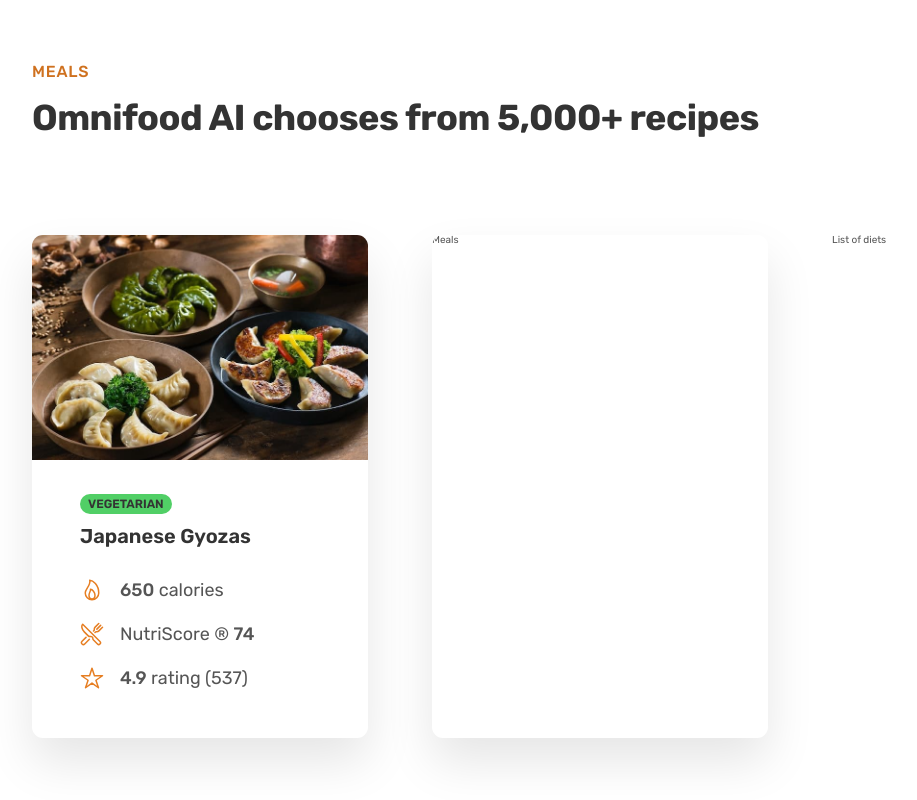
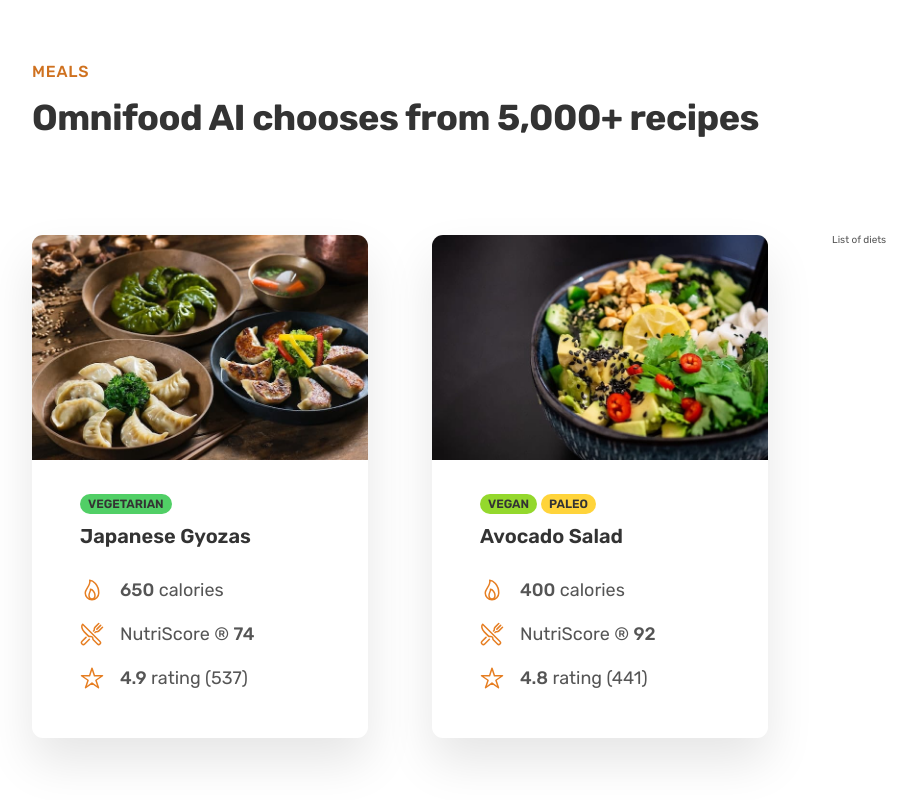
Before and after one commit to DanielKuznetsov/Omnifood-Project, a plain HTML site: page index.html in a window 1280 px wide. Shown: the part 2597-3397 px from the top of the page, without its empty margins (40-957 px from the left). Drawn offline with nearby package versions, Linux system fonts and the light colour scheme.

Commit message:
finish styling 2nd meal card

```diff
--- a/css/general.css
+++ b/css/general.css
@@ -185,3 +185,15 @@ body {
 strong {
   font-weight: 500;
 }
+
+.tag--vegetarian {
+  background-color: #51cf66;
+}
+
+.tag--vegan {
+  background-color: #94d82d;
+}
+
+.tag--paleo {
+  background-color: #ffd43b;
+}
--- a/css/style.css
+++ b/css/style.css
@@ -225,6 +225,8 @@
 
 .meal-tags {
   margin-bottom: 1.2rem;
+  display: flex;
+  gap: 0.4rem;
 }
 
 .tag {
@@ -232,7 +234,6 @@
   padding: 0.4rem 0.8rem;
   font-size: 1.2rem;
   text-transform: uppercase;
-  background-color: #51cf66;
   color: #333;
   border-radius: 1rem;
   font-weight: 600;
--- a/index.html
+++ b/index.html
@@ -184,7 +184,7 @@
 
             <div class="meal-content">
               <div class="meal-tags">
-                <span class="tag">Vegetarian</span>
+                <span class="tag tag--vegetarian">Vegetarian</span>
               </div>
               <p class="meal-title">Japanese Gyozas</p>
               <ul class="meal-attributes">
@@ -207,7 +207,38 @@
             </div>
           </div>
 
-          <div class="meal">Meals</div>
+          <div class="meal">
+            <img
+              class="meal-img"
+              src="img/meals/meal-2.jpg"
+              alt="Image of Japanese Gyozas"
+            />
+
+            <div class="meal-content">
+              <div class="meal-tags">
+                <span class="tag tag--vegan">Vegan</span>
+                <span class="tag tag--paleo">Paleo</span>
+              </div>
+              <p class="meal-title">Avocado Salad</p>
+              <ul class="meal-attributes">
+                <li class="meal-attribute">
+                  <ion-icon class="meal-icon" name="flame-outline"></ion-icon>
+                  <span> <strong>400</strong> calories</span>
+                </li>
+                <li class="meal-attribute">
+                  <ion-icon
+                    class="meal-icon"
+                    name="restaurant-outline"
+                  ></ion-icon>
+                  <span> NutriScore &reg; <strong>92</strong> </span>
+                </li>
+                <li class="meal-attribute">
+                  <ion-icon class="meal-icon" name="star-outline"></ion-icon>
+                  <span> <strong>4.8</strong> rating (441)</span>
+                </li>
+              </ul>
+            </div>
+          </div>
           <div class="list">List of diets</div>
         </div>
       </section>
```
